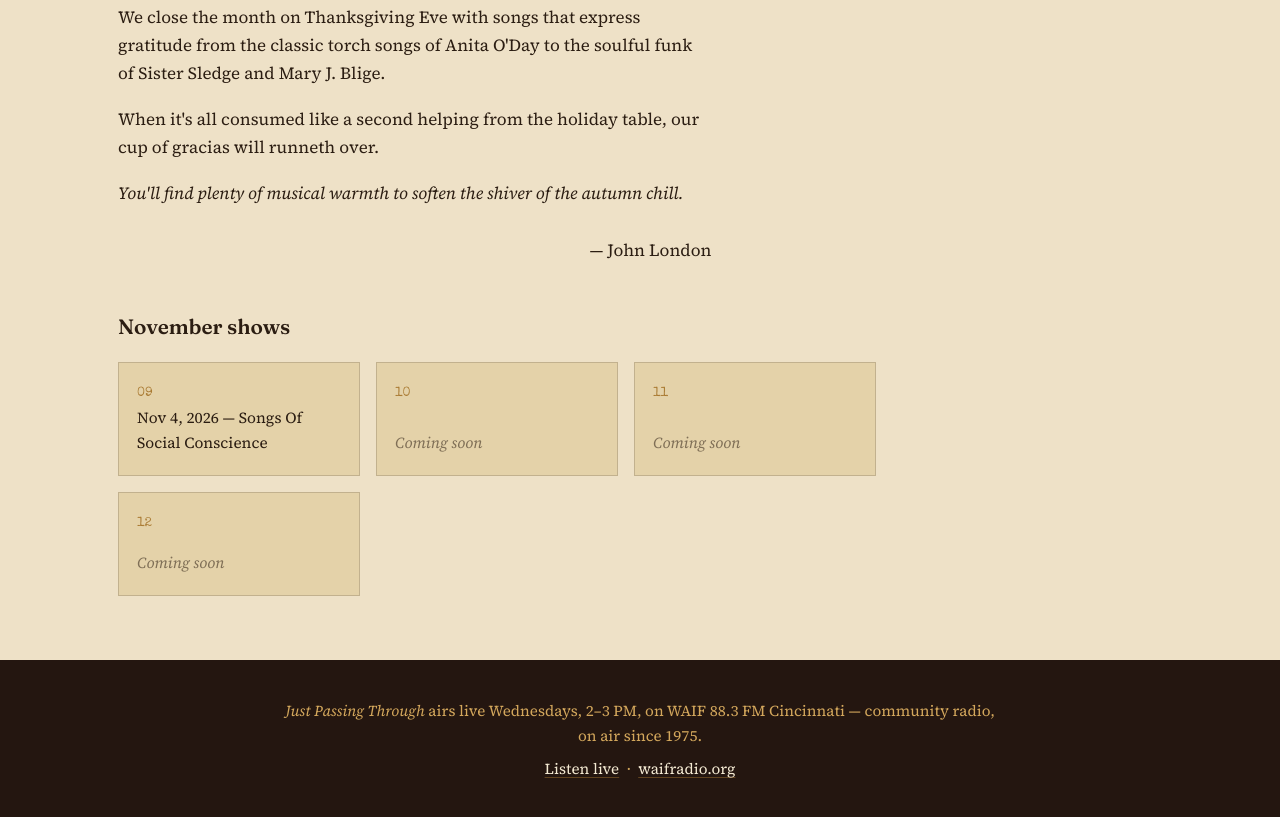
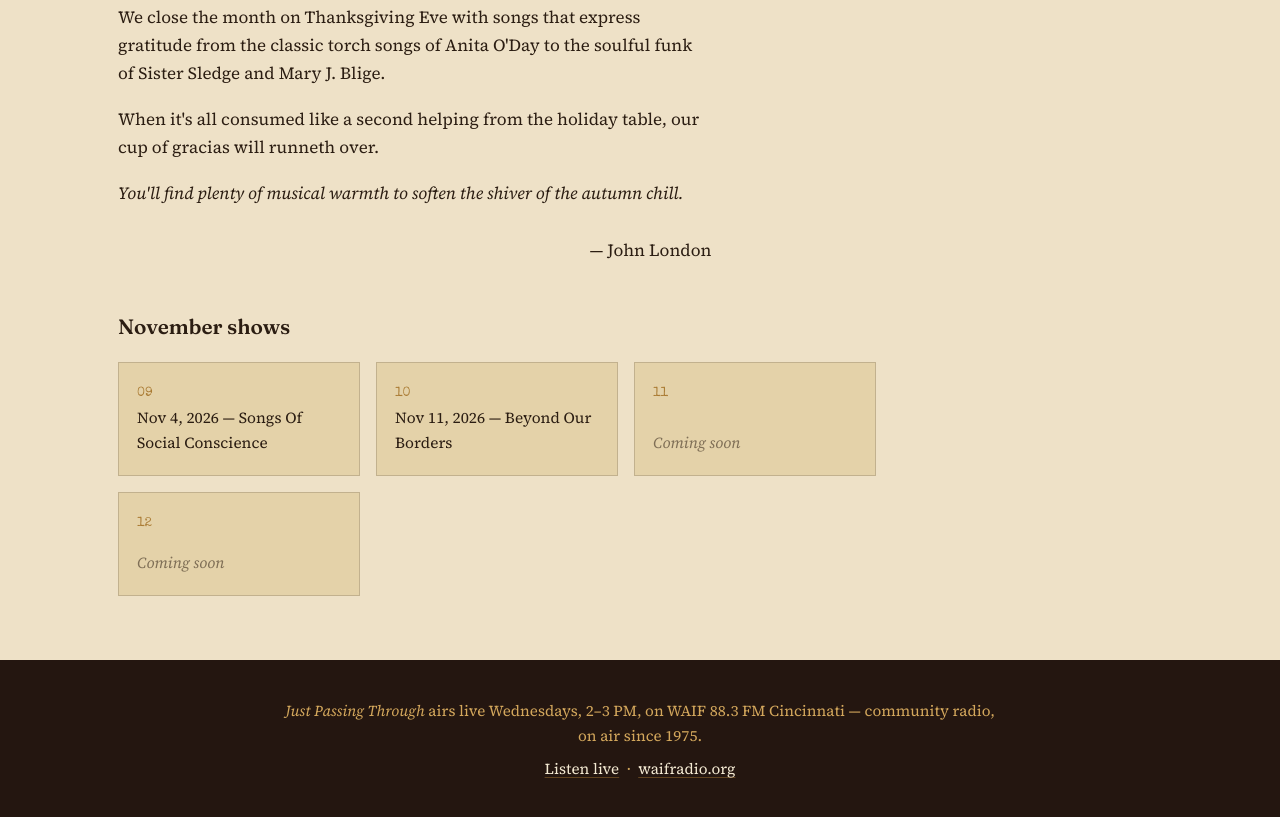
Before and after one commit to ezdiehl88/musicjustpassingthrough.com, a plain HTML site: page index.html in a window 1280 px wide. Shown: the part 2729-3546 px from the top of the page. Drawn offline with nearby package versions, Linux system fonts and the light colour scheme.

Commit message:
Add files via upload

```diff
--- a/index.html
+++ b/index.html
@@ -422,7 +422,7 @@
             <h3 class="shows-heading">November shows</h3>
             <div class="archive-grid">
               <a class="archive-card" href="https://archive.org/download/t-007-20261028-130803_202611/T030_20261018.mp3"><span class="track-no">09</span><span class="archive-status">Nov 4, 2026 — Songs Of Social Conscience</span></a>
-              <div class="archive-card"><span class="track-no">10</span><span class="archive-status">Coming soon</span></div>
+              <a class="archive-card" href="https://archive.org/download/t-009-20261111-140518/T009-20261111-140518.mp3"><span class="track-no">10</span><span class="archive-status">Nov 11, 2026 — Beyond Our Borders</span></a>
               <div class="archive-card"><span class="track-no">11</span><span class="archive-status">Coming soon</span></div>
               <div class="archive-card"><span class="track-no">12</span><span class="archive-status">Coming soon</span></div>
             </div>
```
